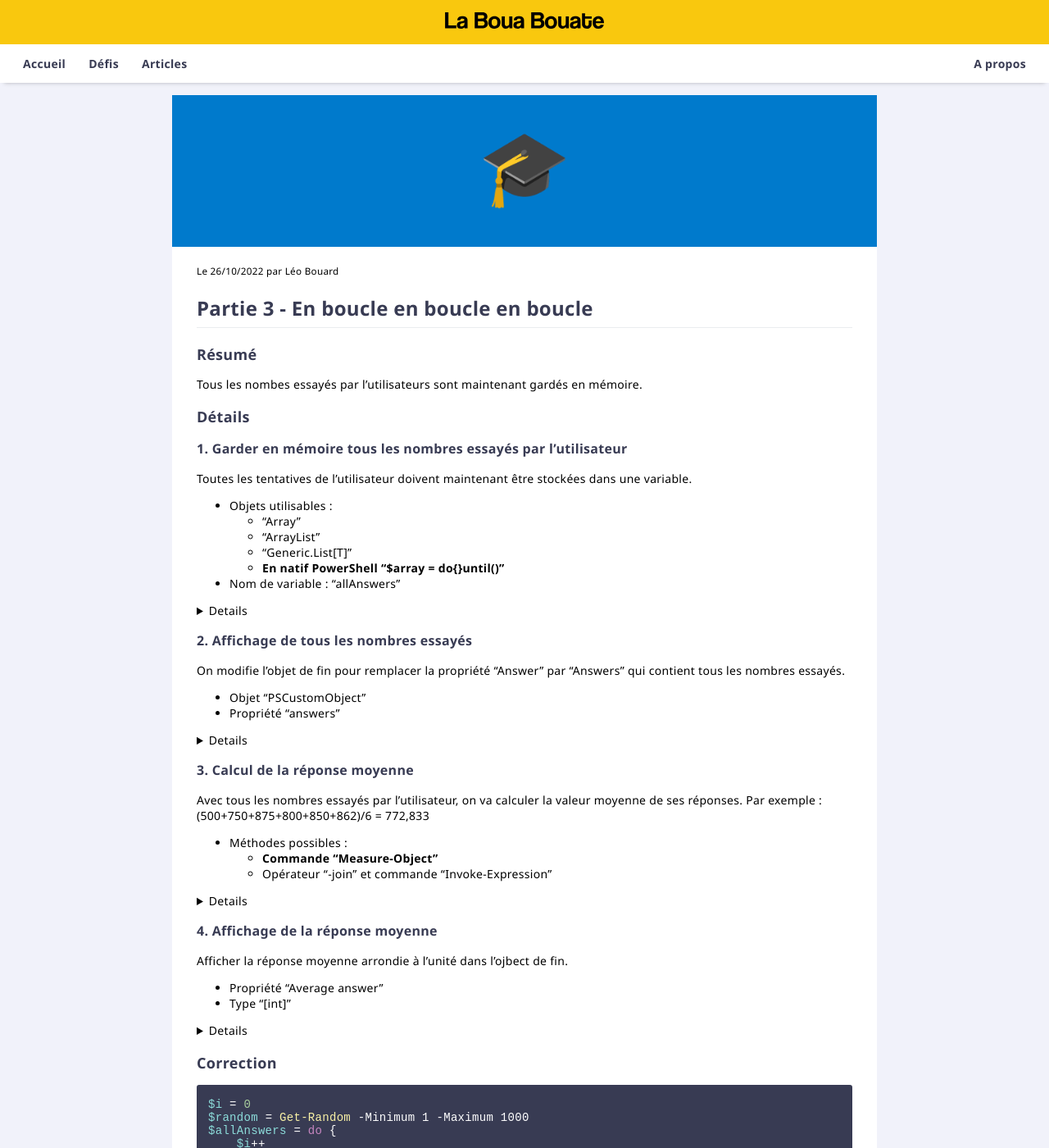
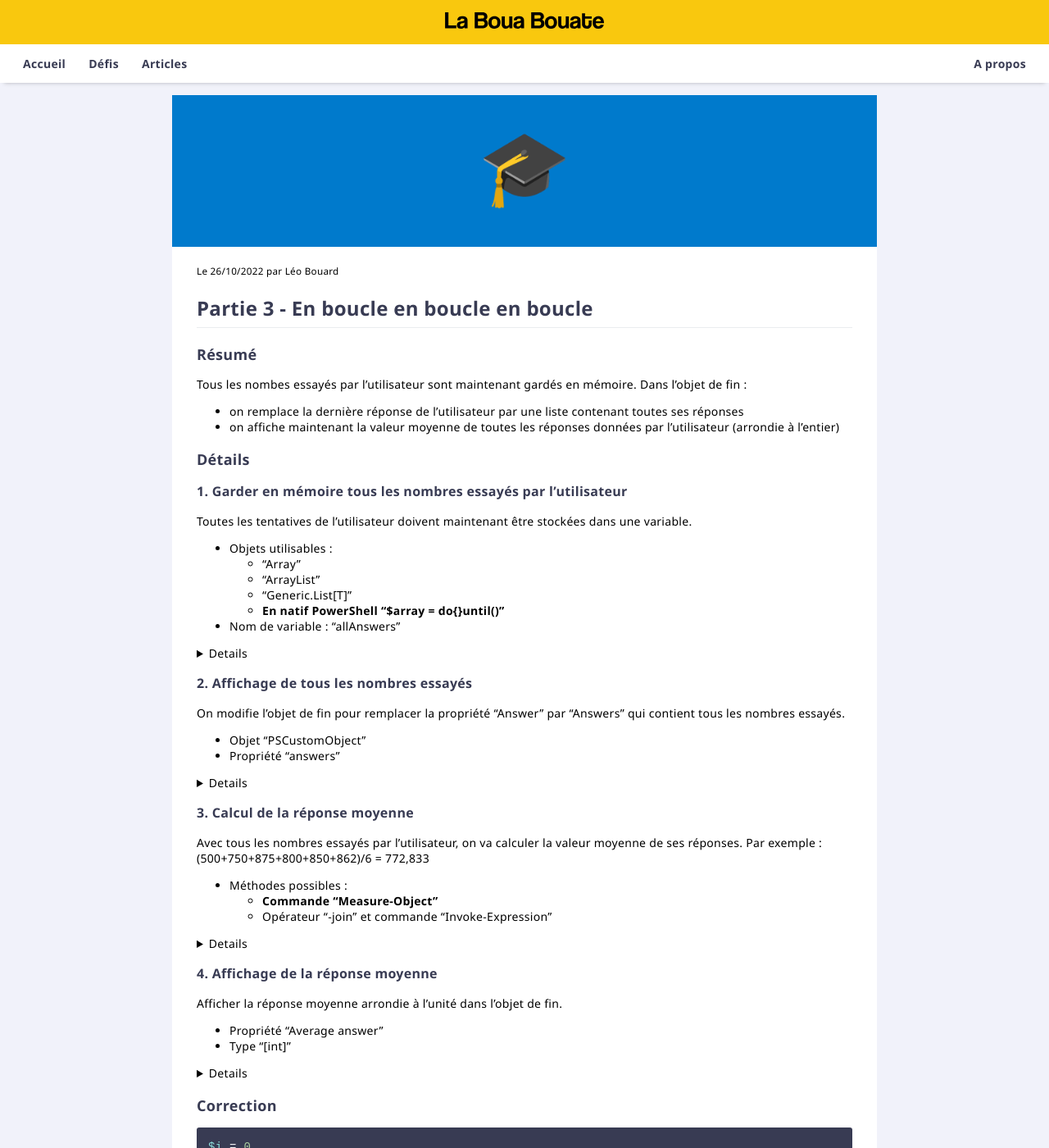
Before and after one commit to leobouard/leobouard.github.io, a Jekyll site: the page built from _posts/2022-10-26-cours-pratique-posh-3.md, in a window 1280 px wide and 1400 px high. Shown: the whole window at 82% size. Built offline with Jekyll 4.4.1, drawn with Linux system fonts in a browser that asks for light colours.

Commit message:
Update 2022-10-26-cours-pratique-posh-3.md

```diff
--- a/_posts/2022-10-26-cours-pratique-posh-3.md
+++ b/_posts/2022-10-26-cours-pratique-posh-3.md
@@ -7,7 +7,10 @@
 
 ## Résumé
 
-Tous les nombes essayés par l'utilisateurs sont maintenant gardés en mémoire.
+Tous les nombes essayés par l'utilisateur sont maintenant gardés en mémoire. Dans l'objet de fin :
+
+- on remplace la dernière réponse de l'utilisateur par une liste contenant toutes ses réponses
+- on affiche maintenant la valeur moyenne de toutes les réponses données par l'utilisateur (arrondie à l'entier)
 
 ## Détails
 
@@ -76,7 +79,7 @@
 
 ### 4. Affichage de la réponse moyenne
 
-Afficher la réponse moyenne arrondie à l'unité dans l'ojbect de fin.
+Afficher la réponse moyenne arrondie à l'unité dans l'objet de fin.
 
 - Propriété "Average answer"
 - Type "[int]"
```
